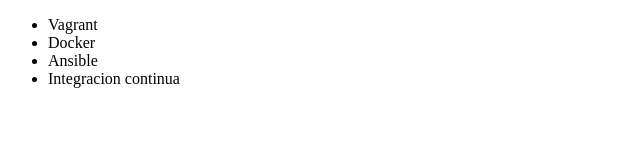
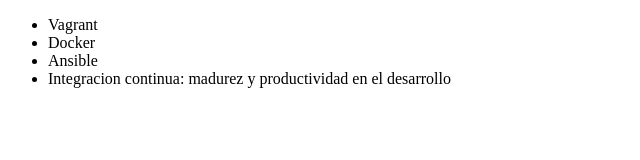
Before and after one commit to andersanmartin/pruebas, a plain HTML site: page index.html in a window 1280 px wide. Shown: the whole page, without its empty margins (0-640 px from the left). Drawn offline with Linux system fonts and the light colour scheme.

Commit message:
Renombrando curso deIntegracion Continua

```diff
--- a/index.html
+++ b/index.html
@@ -9,7 +9,7 @@
          <li> Vagrant </li>
          <li> Docker </li>
          <li> Ansible </li>
-         <li> Integracion continua </li>
+         <li> Integracion continua: madurez y productividad en el desarrollo  </li>
      </ul>
 </body>
 </html>
```
